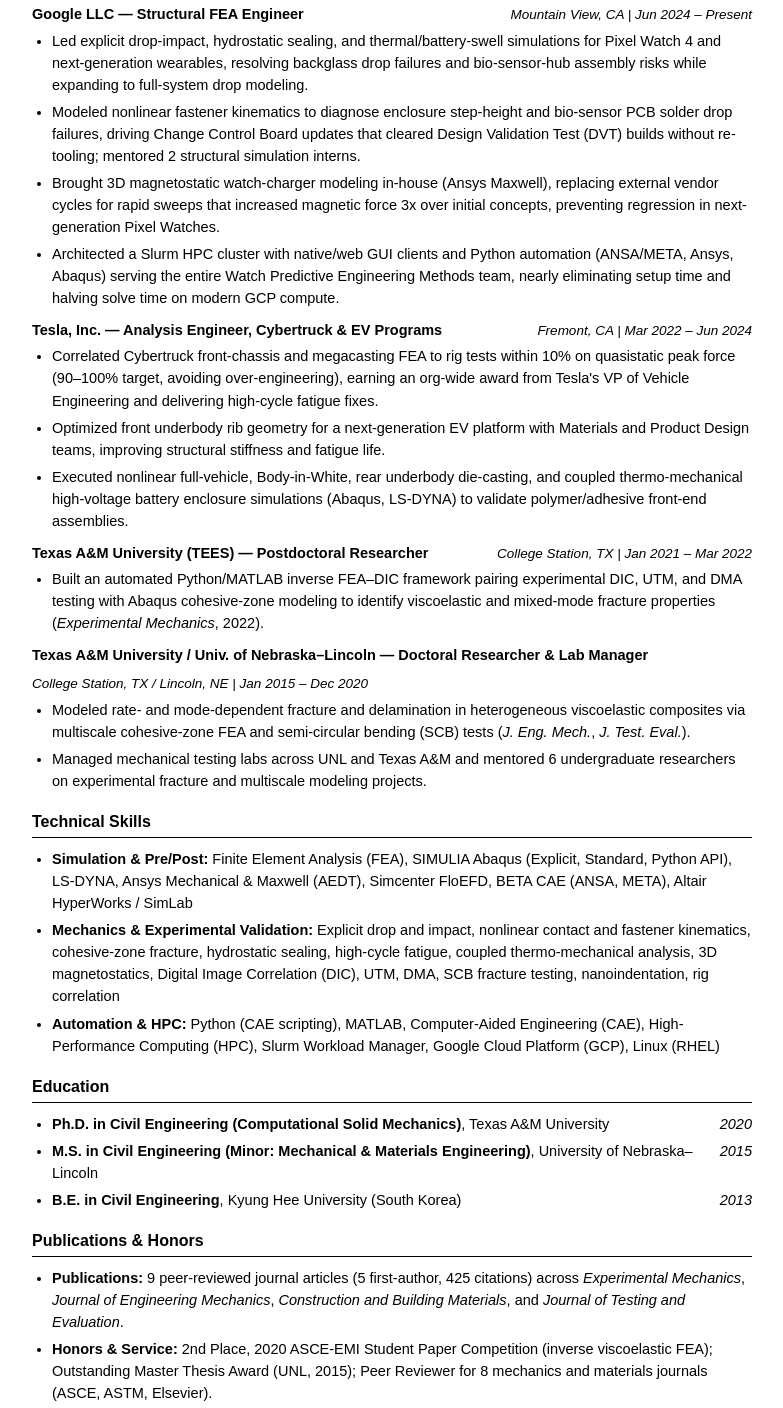
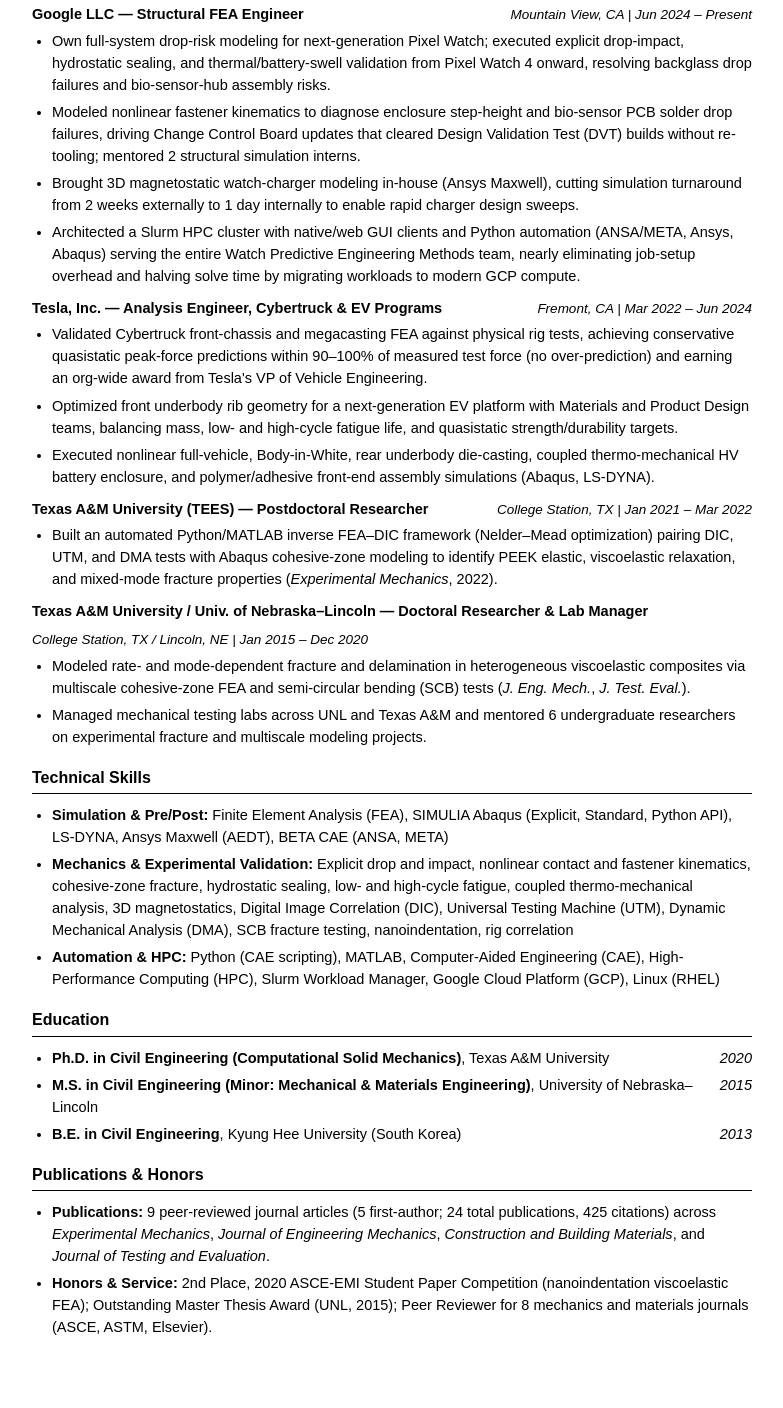
Before and after one commit to gabriron01/gabriron01.github.io, a plain HTML site: page index.html in a window 1280 px wide. Shown: the part 309-1717 px from the top of the page, without its empty margins (248-1031 px from the left). Drawn offline with Linux system fonts and the light colour scheme.

Commit message:
Apply Round 3 technical fixes, remove ghost tools and empty GitHub link, highlight full-system ownership

```diff
--- a/index.html
+++ b/index.html
@@ -62,15 +62,14 @@
       "3D Magnetostatics",
       "SIMULIA Abaqus",
       "LS-DYNA",
-      "Ansys Mechanical and Maxwell",
+      "Ansys Maxwell",
       "High-Performance Computing",
       "Slurm Workload Manager",
       "Google Cloud Platform"
     ],
     "sameAs": [
       "https://www.linkedin.com/in/gabriel-nsengiyumva/",
-      "https://scholar.google.com/citations?user=mLKBGUMAAAAJ&hl=en",
-      "https://github.com/gabriron01"
+      "https://scholar.google.com/citations?user=mLKBGUMAAAAJ&hl=en"
     ]
   }
   </script>
@@ -268,8 +267,6 @@
       <span>·</span>
       <a href="https://scholar.google.com/citations?user=mLKBGUMAAAAJ&amp;hl=en" target="_blank" rel="noopener">Google Scholar</a>
       <span>·</span>
-      <a href="https://github.com/gabriron01" target="_blank" rel="noopener">GitHub</a>
-      <span>·</span>
       <button type="button" class="action-btn" onclick="window.print()">Print</button>
     </nav>
 
@@ -282,8 +279,7 @@
         402-686-7954 ·
         <a href="https://gabriron01.github.io/" target="_blank" rel="noopener">gabriron01.github.io</a> ·
         <a href="https://www.linkedin.com/in/gabriel-nsengiyumva/" target="_blank" rel="noopener">LinkedIn</a> ·
-        <a href="https://scholar.google.com/citations?user=mLKBGUMAAAAJ&amp;hl=en" target="_blank" rel="noopener">Google Scholar</a> ·
-        <a href="https://github.com/gabriron01" target="_blank" rel="noopener">GitHub</a>
+        <a href="https://scholar.google.com/citations?user=mLKBGUMAAAAJ&amp;hl=en" target="_blank" rel="noopener">Google Scholar</a>
       </div>
       <p class="summary">
         Structural Finite Element Analysis (FEA) engineer with a Ph.D. in computational solid mechanics and 4+ years at Google and Tesla delivering test-correlated drop-impact, quasistatic, fatigue, and fracture modeling for wearables and electric vehicles.
@@ -298,10 +294,10 @@
         <span class="role-meta">Mountain View, CA | Jun 2024 – Present</span>
       </div>
       <ul>
-        <li>Led explicit drop-impact, hydrostatic sealing, and thermal/battery-swell simulations for Pixel Watch 4 and next-generation wearables, resolving backglass drop failures and bio-sensor-hub assembly risks while expanding to full-system drop modeling.</li>
+        <li>Own full-system drop-risk modeling for next-generation Pixel Watch; executed explicit drop-impact, hydrostatic sealing, and thermal/battery-swell validation from Pixel Watch 4 onward, resolving backglass drop failures and bio-sensor-hub assembly risks.</li>
         <li>Modeled nonlinear fastener kinematics to diagnose enclosure step-height and bio-sensor PCB solder drop failures, driving Change Control Board updates that cleared Design Validation Test (DVT) builds without re-tooling; mentored 2 structural simulation interns.</li>
-        <li>Brought 3D magnetostatic watch-charger modeling in-house (Ansys Maxwell), replacing external vendor cycles for rapid sweeps that increased magnetic force 3x over initial concepts, preventing regression in next-generation Pixel Watches.</li>
-        <li>Architected a Slurm HPC cluster with native/web GUI clients and Python automation (ANSA/META, Ansys, Abaqus) serving the entire Watch Predictive Engineering Methods team, nearly eliminating setup time and halving solve time on modern GCP compute.</li>
+        <li>Brought 3D magnetostatic watch-charger modeling in-house (Ansys Maxwell), cutting simulation turnaround from 2 weeks externally to 1 day internally to enable rapid charger design sweeps.</li>
+        <li>Architected a Slurm HPC cluster with native/web GUI clients and Python automation (ANSA/META, Ansys, Abaqus) serving the entire Watch Predictive Engineering Methods team, nearly eliminating job-setup overhead and halving solve time by migrating workloads to modern GCP compute.</li>
       </ul>
 
       <div class="role-header">
@@ -309,9 +305,9 @@
         <span class="role-meta">Fremont, CA | Mar 2022 – Jun 2024</span>
       </div>
       <ul>
-        <li>Correlated Cybertruck front-chassis and megacasting FEA to rig tests within 10% on quasistatic peak force (90–100% target, avoiding over-engineering), earning an org-wide award from Tesla's VP of Vehicle Engineering and delivering high-cycle fatigue fixes.</li>
-        <li>Optimized front underbody rib geometry for a next-generation EV platform with Materials and Product Design teams, improving structural stiffness and fatigue life.</li>
-        <li>Executed nonlinear full-vehicle, Body-in-White, rear underbody die-casting, and coupled thermo-mechanical high-voltage battery enclosure simulations (Abaqus, LS-DYNA) to validate polymer/adhesive front-end assemblies.</li>
+        <li>Validated Cybertruck front-chassis and megacasting FEA against physical rig tests, achieving conservative quasistatic peak-force predictions within 90–100% of measured test force (no over-prediction) and earning an org-wide award from Tesla's VP of Vehicle Engineering.</li>
+        <li>Optimized front underbody rib geometry for a next-generation EV platform with Materials and Product Design teams, balancing mass, low- and high-cycle fatigue life, and quasistatic strength/durability targets.</li>
+        <li>Executed nonlinear full-vehicle, Body-in-White, rear underbody die-casting, coupled thermo-mechanical HV battery enclosure, and polymer/adhesive front-end assembly simulations (Abaqus, LS-DYNA).</li>
       </ul>
 
       <div class="role-header">
@@ -319,7 +315,7 @@
         <span class="role-meta">College Station, TX | Jan 2021 – Mar 2022</span>
       </div>
       <ul>
-        <li>Built an automated Python/MATLAB inverse FEA–DIC framework pairing experimental DIC, UTM, and DMA testing with Abaqus cohesive-zone modeling to identify viscoelastic and mixed-mode fracture properties (<em>Experimental Mechanics</em>, 2022).</li>
+        <li>Built an automated Python/MATLAB inverse FEA–DIC framework (Nelder–Mead optimization) pairing DIC, UTM, and DMA tests with Abaqus cohesive-zone modeling to identify PEEK elastic, viscoelastic relaxation, and mixed-mode fracture properties (<em>Experimental Mechanics</em>, 2022).</li>
       </ul>
 
       <div class="role-header">
@@ -335,8 +331,8 @@
     <section>
       <h2>Technical Skills</h2>
       <ul>
-        <li><strong>Simulation &amp; Pre/Post:</strong> Finite Element Analysis (FEA), SIMULIA Abaqus (Explicit, Standard, Python API), LS-DYNA, Ansys Mechanical &amp; Maxwell (AEDT), Simcenter FloEFD, BETA CAE (ANSA, META), Altair HyperWorks / SimLab</li>
-        <li><strong>Mechanics &amp; Experimental Validation:</strong> Explicit drop and impact, nonlinear contact and fastener kinematics, cohesive-zone fracture, hydrostatic sealing, high-cycle fatigue, coupled thermo-mechanical analysis, 3D magnetostatics, Digital Image Correlation (DIC), UTM, DMA, SCB fracture testing, nanoindentation, rig correlation</li>
+        <li><strong>Simulation &amp; Pre/Post:</strong> Finite Element Analysis (FEA), SIMULIA Abaqus (Explicit, Standard, Python API), LS-DYNA, Ansys Maxwell (AEDT), BETA CAE (ANSA, META)</li>
+        <li><strong>Mechanics &amp; Experimental Validation:</strong> Explicit drop and impact, nonlinear contact and fastener kinematics, cohesive-zone fracture, hydrostatic sealing, low- and high-cycle fatigue, coupled thermo-mechanical analysis, 3D magnetostatics, Digital Image Correlation (DIC), Universal Testing Machine (UTM), Dynamic Mechanical Analysis (DMA), SCB fracture testing, nanoindentation, rig correlation</li>
         <li><strong>Automation &amp; HPC:</strong> Python (CAE scripting), MATLAB, Computer-Aided Engineering (CAE), High-Performance Computing (HPC), Slurm Workload Manager, Google Cloud Platform (GCP), Linux (RHEL)</li>
       </ul>
     </section>
@@ -368,8 +364,8 @@
     <section>
       <h2>Publications &amp; Honors</h2>
       <ul>
-        <li><strong>Publications:</strong> 9 peer-reviewed journal articles (5 first-author, 425 citations) across <em>Experimental Mechanics</em>, <em>Journal of Engineering Mechanics</em>, <em>Construction and Building Materials</em>, and <em>Journal of Testing and Evaluation</em>.</li>
-        <li><strong>Honors &amp; Service:</strong> 2nd Place, 2020 ASCE-EMI Student Paper Competition (inverse viscoelastic FEA); Outstanding Master Thesis Award (UNL, 2015); Peer Reviewer for 8 mechanics and materials journals (ASCE, ASTM, Elsevier).</li>
+        <li><strong>Publications:</strong> 9 peer-reviewed journal articles (5 first-author; 24 total publications, 425 citations) across <em>Experimental Mechanics</em>, <em>Journal of Engineering Mechanics</em>, <em>Construction and Building Materials</em>, and <em>Journal of Testing and Evaluation</em>.</li>
+        <li><strong>Honors &amp; Service:</strong> 2nd Place, 2020 ASCE-EMI Student Paper Competition (nanoindentation viscoelastic FEA); Outstanding Master Thesis Award (UNL, 2015); Peer Reviewer for 8 mechanics and materials journals (ASCE, ASTM, Elsevier).</li>
       </ul>
     </section>
   </main>
```
Also changed, not shown: 3 other files.
